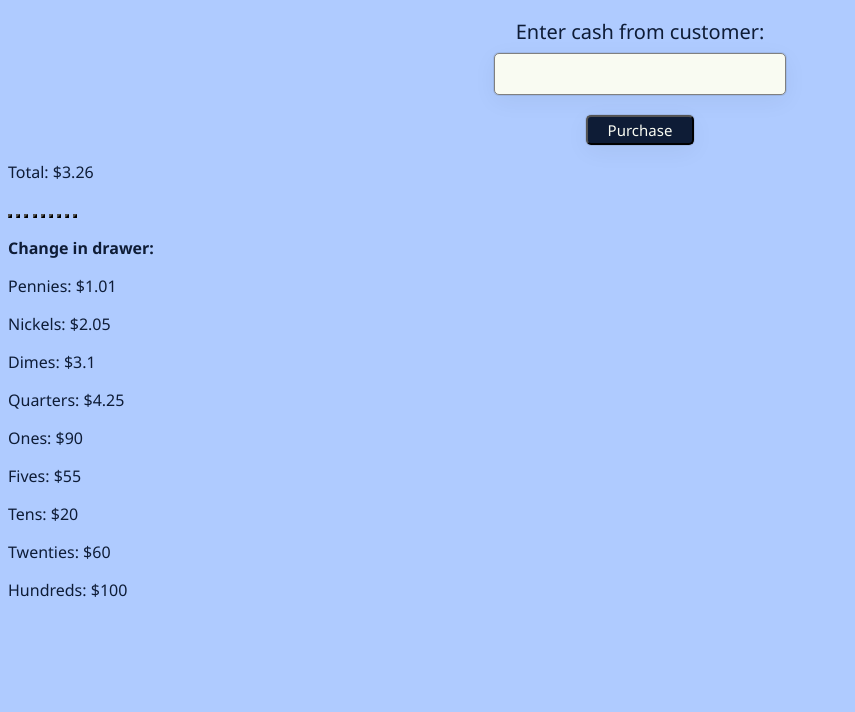
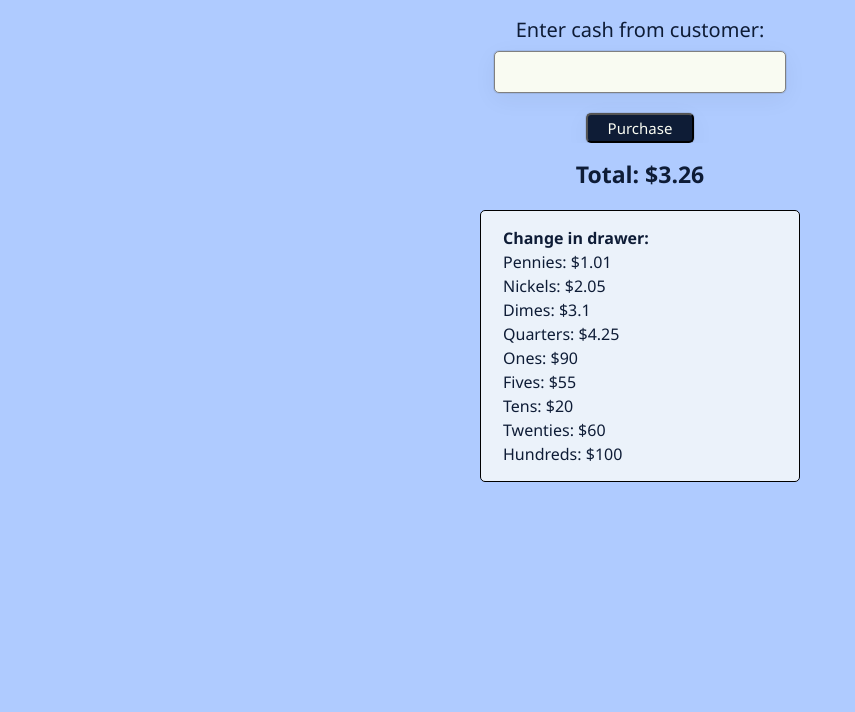
Before and after one commit to dana-66/Build-a-Cash-Register-using-JS, a plain HTML site: page index.html in a window 1280 px wide. Shown: the part 88-800 px from the top of the page, without its empty margins (0-855 px from the left). Drawn offline with Linux system fonts and the light colour scheme.

Commit message:
embarissingly final update

```diff
--- a/css/style.css
+++ b/css/style.css
@@ -26,7 +26,7 @@
 .input-form .user-input label{
     font-size: 20px;
     font-weight: 500;
-    margin-top: 20px;
+    margin-top: 10px;
 }
 .input-form .user-input input[type="number"]{
     width: 250px;
@@ -61,17 +61,17 @@
     text-align: center;
 }
 .display .total {
-    margin-top: 20px;
+    margin-top: 15px;
     font-weight: 700;
     font-size: 23px;
 }
 .display table {
     text-align: start;
     margin-top: 20px;
-    width: 100%;
+    width: 320px;
     border: 0.02rem solid #000;
     border-radius: 5px;
-    padding: 20px;
+    padding: 5px 20px;
 }
 .display table th {
     margin-bottom: 10px;
@@ -81,6 +81,13 @@
 .display table, th, tr, td {
     background: #ebf2fa;
 }
+.display table p{
+    background: #ebf2fa;
+    line-height: 0.5rem;
+}
+.display table p >strong{
+    background: #ebf2fa;
+}
 .amount{
     font-weight: 600;
 }
--- a/index.html
+++ b/index.html
@@ -10,20 +10,20 @@
 
 <body>
 
-    <!-- <main>
+    <main>
         <h1>Cash Register</h1>
          <div id="change-due">
 
          </div>
-        <div class="input-form">
+        <div class="input-form input-div">
             <div class="user-input">
                 <label for="cash">Enter cash from customer:</label>
                 <input type="number" name="cash" id="cash">
             </div>
             <button id="purchase-btn">Purchase</button>
         </div>
-        <div class="display">
-            <div class="total" id="total"></div>
+        <div class="display container">
+            <div class="total" id="price-screen"></div>
             <table id="cash-drawer-display">
                 <th>
                     Change in drawer:
@@ -66,8 +66,8 @@
                 </tr>
             </table>
         </div>
-    </main> -->
-    <h1>Cash Register Project</h1>
+    </main>
+    <!-- <h1>Cash Register Project</h1>
     <div id="change-due"></div>
     <div class="input-form">
         <div class="input-div user-input">
@@ -98,7 +98,7 @@
         <div class="bottom-register">
             <div class="circle"></div>
         </div>
-    </div>
+    </div> -->
     <script src="js/script.js"></script>
 </body>
 
--- a/js/script.js
+++ b/js/script.js
@@ -161,8 +161,17 @@ const formatResults = (status, change) => {
   );
   return;
 };
+// const formatResults = (status, change) => {
+//   displayChangeDue.innerHTML = `<p>Status: ${status}</p>`;
+//   let changeTable = '<table><thead><tr><th>Denomination</th><th>Amount</th></tr></thead><tbody>';
+//   change.forEach(money => {
+//       changeTable += `<tr><td>${money[0]}</td><td>$${money[1]}</td></tr>`;
+//   });
+//   changeTable += '</tbody></table>';
+//   displayChangeDue.innerHTML += changeTable;
+// };
 
-const checkValid = () => {
+const checkCashRegister = () => {
   if (Number(cash.value) < price) {
     alert('Customer does not have enough money to purchase the item');
     cash.value = '';
@@ -175,9 +184,6 @@ const checkValid = () => {
     cash.value = '';
     return;
   }
-}
-const checkCashRegister = () => {
-  checkValid();
   let changeDue = Number(cash.value) - price;
   let reversedCid = [...cid].reverse();
   let denominations = [100, 20, 10, 5, 1, 0.25, 0.1, 0.05, 0.01];
```
